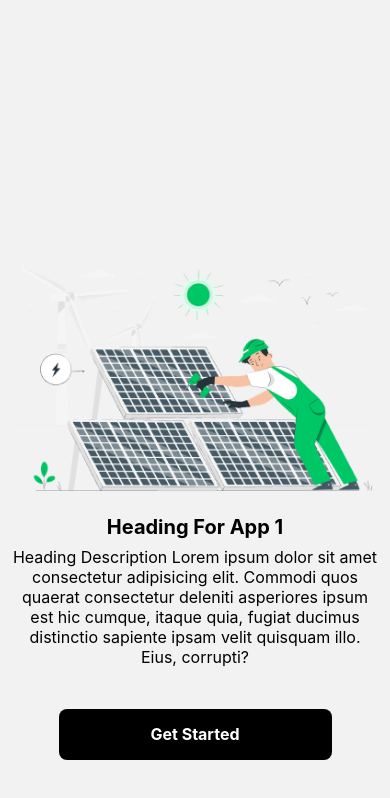
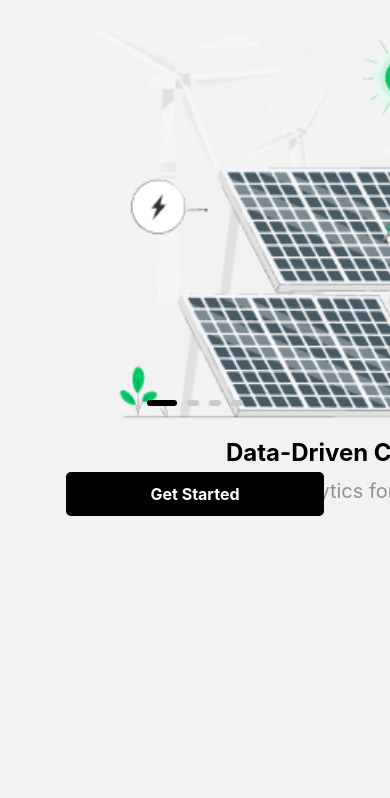
Before and after one commit to umakant3525/PVPROTECTAPP, a React Native app: screen /AboutSliderScreen in a window 390 px wide. Shown: the top 798 px of the page. Built offline with nearby package versions, Linux system fonts and the light colour scheme.

Commit message:
about screen with all sliding functinalities

```diff
--- a/StackNavigator.js
+++ b/StackNavigator.js
@@ -3,7 +3,7 @@ import { NavigationContainer } from '@react-navigation/native';
 import { createNativeStackNavigator } from '@react-navigation/native-stack';
 import HomeScreen from './src/HomeScreen.jsx';
 import DashboardScreen from './src/clientscreens/DashboardScreen.jsx';
-import AboutScreen from './src/AboutScreen.jsx';
+import AboutSliderScreen from './src/components/About/AboutSliderScreen.jsx';
 
 
 const StackNavigator = () => {
@@ -11,7 +11,7 @@ const StackNavigator = () => {
   return (
     <NavigationContainer>
       <Stack.Navigator>
-      <Stack.Screen name="AboutScreen" component={AboutScreen} options={{ headerShown: false }} />
+      <Stack.Screen name="AboutSliderScreen" component={AboutSliderScreen} options={{ headerShown: false }} />
         <Stack.Screen name="HomeScreen" component={HomeScreen} options={{ headerShown: false }} />
         <Stack.Screen name="DashboardScreen" component={DashboardScreen} options={{ headerShown: false }} />
       </Stack.Navigator>
--- a/src/AboutScreen.jsx
+++ /dev/null
@@ -1,81 +0,0 @@
-import React from 'react';
-import { SafeAreaView, StyleSheet, Text, View, Image, TouchableOpacity, ScrollView } from 'react-native';
-import { widthPercentageToDP as wp, heightPercentageToDP as hp } from "react-native-responsive-screen";
-
-const AboutScreen = () => {
-    return (
-        <SafeAreaView style={styles.container}>
-            <View style={styles.imageContainer}>
-                <Image
-                    source={require("../assets/about/1.png")}
-                    style={styles.image}
-                />
-            </View>
-            <View style={styles.contentContainer}>
-                <Text style={styles.heading}>Heading For App 1</Text>
-                <ScrollView style={styles.descriptionContainer} showsVerticalScrollIndicator={false}>
-                    <Text style={styles.description}>Heading Description Lorem ipsum dolor sit amet consectetur adipisicing elit. Commodi quos quaerat consectetur deleniti asperiores ipsum est hic cumque, itaque quia, fugiat ducimus distinctio sapiente ipsam velit quisquam illo. Eius, corrupti?</Text>
-                </ScrollView>
-            </View>
-            <TouchableOpacity style={styles.buttonContainer}>
-                <Text
-                    onPress={() => console.log("Get Started button pressed")}
-                    style={styles.buttonText}
-                >Get Started</Text>
-            </TouchableOpacity>
-        </SafeAreaView>
-    );
-};
-
-const styles = StyleSheet.create({
-    container: {
-        flex: 1,
-        justifyContent: 'center',
-    },
-    imageContainer: {
-        alignItems: 'center',
-        paddingTop: hp('10%'),
-    },
-    image: {
-        width: wp('100%'),
-        height: hp('30%'),
-        resizeMode: 'contain',
-    },
-    contentContainer: {
-        alignItems: 'center',
-        padding: wp('3%'),
-    },
-    heading: {
-        fontSize: wp('5%'), // Responsive text size
-        fontWeight: 'bold',
-        textAlign: 'center',
-    },
-    descriptionContainer: {
-        marginTop: hp('1%'),
-        maxHeight: hp('20%'), // Responsive max height
-    },
-    description: {
-        fontSize: wp('4%'), // Responsive text size
-        textAlign: 'center',
-    },
-    buttonContainer: {
-        position: 'absolute',
-        bottom: hp('10%'), // Responsive margin
-        width: '100%',
-        alignItems: 'center',
-    },
-    buttonText: {
-        height: hp('6%'),
-        width: wp('70%'),
-        borderRadius: wp('2%'), // Responsive border radius
-        backgroundColor: 'black',
-        color: 'white',
-        textAlign: 'center',
-        textAlignVertical: 'center',
-        fontSize: wp('4%'), // Responsive text size
-        fontWeight: 'bold',
-        lineHeight: hp('6%'), // Responsive line height
-    },
-});
-
-export default AboutScreen;
--- /dev/null
+++ b/src/components/About/AboutSliderScreen.jsx
@@ -0,0 +1,59 @@
+import { Animated, FlatList, StyleSheet, Text, View } from "react-native";
+import React, { useRef, useState } from "react";
+import Slides from "./data";
+import SlideItem from "./SlideItem";
+import Pagination from "./Pagination";
+import LoginButton from "./LoginButton";
+
+const AboutSliderScreen = () => {
+  const [index, setIndex] = useState(0);
+  const scrollX = useRef(new Animated.Value(0)).current;
+
+  const handleOnScroll = (event) => {
+    Animated.event(
+      [
+        {
+          nativeEvent: {
+            contentOffset: {
+              x: scrollX,
+            },
+          },
+        },
+      ],
+      {
+        useNativeDriver: false,
+      }
+    )(event);
+  };
+
+  const handleOnViewableItemsChanged = useRef(({ viewableItems }) => {
+    // console.log('viewableItems', viewableItems);
+    setIndex(viewableItems[0].index);
+  }).current;
+
+  const viewabilityConfig = useRef({
+    itemVisiblePercentThreshold: 50,
+  }).current;
+
+  return (
+    <View>
+      <FlatList
+        data={Slides}
+        renderItem={({ item }) => <SlideItem item={item} />}
+        horizontal
+        pagingEnabled
+        snapToAlignment="center"
+        showsHorizontalScrollIndicator={false}
+        onScroll={handleOnScroll}
+        onViewableItemsChanged={handleOnViewableItemsChanged}
+        viewabilityConfig={viewabilityConfig}
+      />
+      <Pagination data={Slides} scrollX={scrollX} index={index} />
+      <LoginButton />
+    </View>
+  );
+};
+
+export default AboutSliderScreen;
+
+const styles = StyleSheet.create({});
--- /dev/null
+++ b/src/components/About/LoginButton.jsx
@@ -0,0 +1,45 @@
+import { StyleSheet, Text, View, TouchableOpacity } from 'react-native';
+import React from 'react';
+import { widthPercentageToDP as wp, heightPercentageToDP as hp } from "react-native-responsive-screen";
+import { useNavigation } from '@react-navigation/native';
+
+const LoginButton = () => {
+  const navigation = useNavigation();
+
+  const goToLoginScreen = () => {
+    navigation.navigate('HomeScreen'); // Navigate to HomeScreen
+  };
+
+  return (
+    <View style={styles.buttonContainer}>
+      <TouchableOpacity style={styles.button} onPress={goToLoginScreen}>
+        <Text style={styles.buttonText}>Get Started</Text>
+      </TouchableOpacity>
+    </View>
+  );
+};
+
+export default LoginButton;
+
+const styles = StyleSheet.create({
+  buttonContainer: {
+    position: 'absolute',
+    bottom: hp('10%'),
+    flexDirection: 'row',
+    width: '100%',
+    alignItems: 'center',
+    justifyContent: 'center',
+  },
+  button: {
+    backgroundColor: 'black',
+    paddingVertical: wp('3%'),
+    paddingHorizontal: hp('10%'),
+    borderRadius: 5,
+    alignItems: 'center',
+  },
+  buttonText: {
+    color: 'white',
+    fontSize: 16,
+    fontWeight: 'bold',
+  },
+});
--- /dev/null
+++ b/src/components/About/Pagination.jsx
@@ -0,0 +1,67 @@
+import {StyleSheet, Animated, View, Dimensions} from 'react-native';
+import React from 'react';
+import { widthPercentageToDP as wp, heightPercentageToDP as hp } from "react-native-responsive-screen";
+
+const {width} = Dimensions.get('screen');
+
+const Pagination = ({data, scrollX, index}) => {
+  return (
+    <View style={styles.container}>
+      {data.map((_, idx) => {
+        const inputRange = [(idx - 1) * width, idx * width, (idx + 1) * width];
+
+        const dotWidth = scrollX.interpolate({
+          inputRange,
+          outputRange: [12, 30, 12],
+          extrapolate: 'clamp',
+        });
+
+        const opacity = scrollX.interpolate({
+          inputRange,
+          outputRange: [0.2, 1, 0.1],
+          extrapolate: 'clamp',
+        });
+
+        const backgroundColor = scrollX.interpolate({
+          inputRange,
+          outputRange: ['#ccc', '#000', '#ccc'],
+          extrapolate: 'clamp',
+        });
+
+        return (
+          <Animated.View
+            key={idx.toString()}
+            style={[
+              styles.dot,
+              {width: dotWidth, backgroundColor},
+              // idx === index && styles.dotActive,
+            ]}
+          />
+        );
+      })}
+    </View>
+  );
+};
+
+export default Pagination;
+
+const styles = StyleSheet.create({
+  container: {
+    position: 'absolute',
+    bottom: hp('23%'),
+    flexDirection: 'row',
+    width: '100%',
+    alignItems: 'center',
+    justifyContent: 'center',
+  },
+  dot: {
+    width: 6,
+    height: 6,
+    borderRadius: 3,
+    marginHorizontal: 5,
+    backgroundColor: '#ccc',
+  },
+  dotActive: {
+    backgroundColor: '#000',
+  },
+});
--- /dev/null
+++ b/src/components/About/SlideItem.jsx
@@ -0,0 +1,79 @@
+import React from "react";
+import {
+  Image,
+  StyleSheet,
+  Text,
+  View,
+  Dimensions,
+  Animated,
+  Easing,
+} from "react-native";
+import { widthPercentageToDP as wp, heightPercentageToDP as hp } from "react-native-responsive-screen";
+
+const { width, height } = Dimensions.get("screen");
+
+const SlideItem = ({ item, navigation }) => {
+  const translateYImage = new Animated.Value(40);
+
+  Animated.timing(translateYImage, {
+    toValue: 0,
+    duration: 1000,
+    useNativeDriver: true,
+    easing: Easing.bounce,
+  }).start();
+
+  return (
+    <View style={styles.container}>
+      <Animated.Image
+        source={item.img}
+        resizeMode="contain"
+        style={[
+          styles.image,
+          {
+            transform: [
+              {
+                translateY: translateYImage,
+              },
+            ],
+          },
+        ]}
+      />
+
+      <View style={styles.content}>
+        <Text style={styles.title}>{item.title}</Text>
+        <Text style={styles.description}>{item.description}</Text>
+      </View>
+    </View>
+  );
+};
+
+export default SlideItem;
+
+const styles = StyleSheet.create({
+  container: {
+    width,
+    height,
+    alignItems: "center",
+  },
+  image: {
+    flex: 0.5,
+    width: "100%",
+  },
+  content: {
+    flex: 0.2,
+    alignItems: "center",
+     paddingHorizontal: wp('5%')
+      },
+  title: {
+    fontSize: 24,
+    fontWeight: "bold",
+    color: "hsla(0, 0%, 0%, 1)",
+    textAlign: "center",
+  },
+  description: {
+    fontSize: 20,
+    marginVertical: 12,
+    color: "hsla(0, 0%, 0%, 0.4)",
+    textAlign: "center",
+  },
+});
--- /dev/null
+++ b/src/components/About/data.jsx
@@ -0,0 +1,30 @@
+export default [
+  {
+    id: 1,
+    img: require('../../../assets/about/1.png'),
+    title: 'Data-Driven Cleaning Experts',
+    description: 'Harnessing analytics for unparalleled cleanliness.',
+    price: 'Contact Us',
+  },
+  {
+    id: 2,
+    img: require('../../../assets/about/2.png'),
+    title: 'Legacy of Cleanliness',
+    description: 'Our journey from humble beginnings to industry leaders.',
+    price: 'Contact Us',
+  },
+  {
+    id: 3,
+    img: require('../../../assets/about/3.png'),
+    title: 'Innovative Cleaning Solutions',
+    description: 'From traditional methods to cutting-edge technology.',
+    price: 'Contact Us',
+  },
+  {
+    id: 4,
+    img: require('../../../assets/about/4.png'),
+    title: 'Data-Driven Progress',
+    description: 'Analyzing trends to set new benchmarks in cleanliness.',
+    price: 'Contact Us',
+  }
+];
```
Also changed, not shown: assets/about/3.png (added), assets/about/4.png (added).
